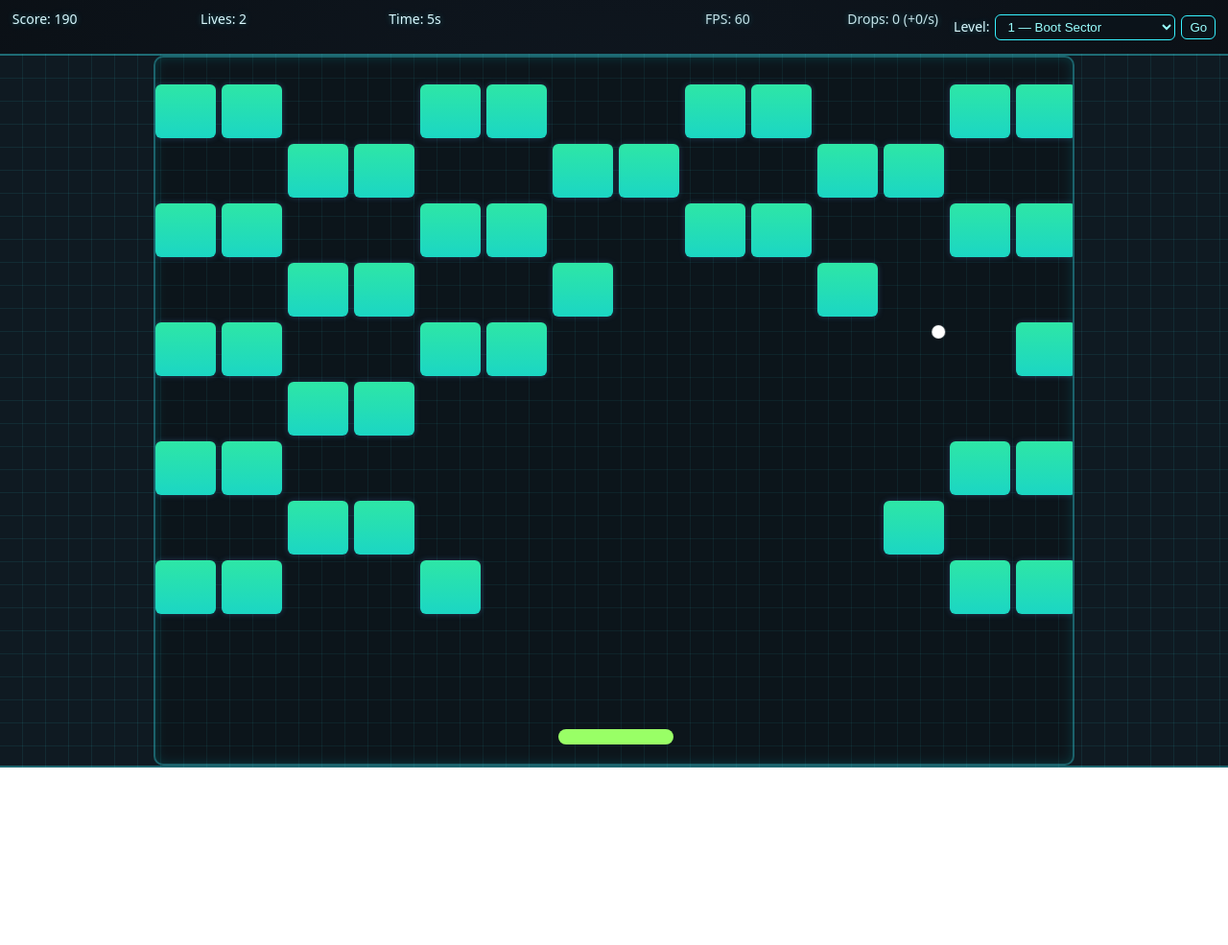
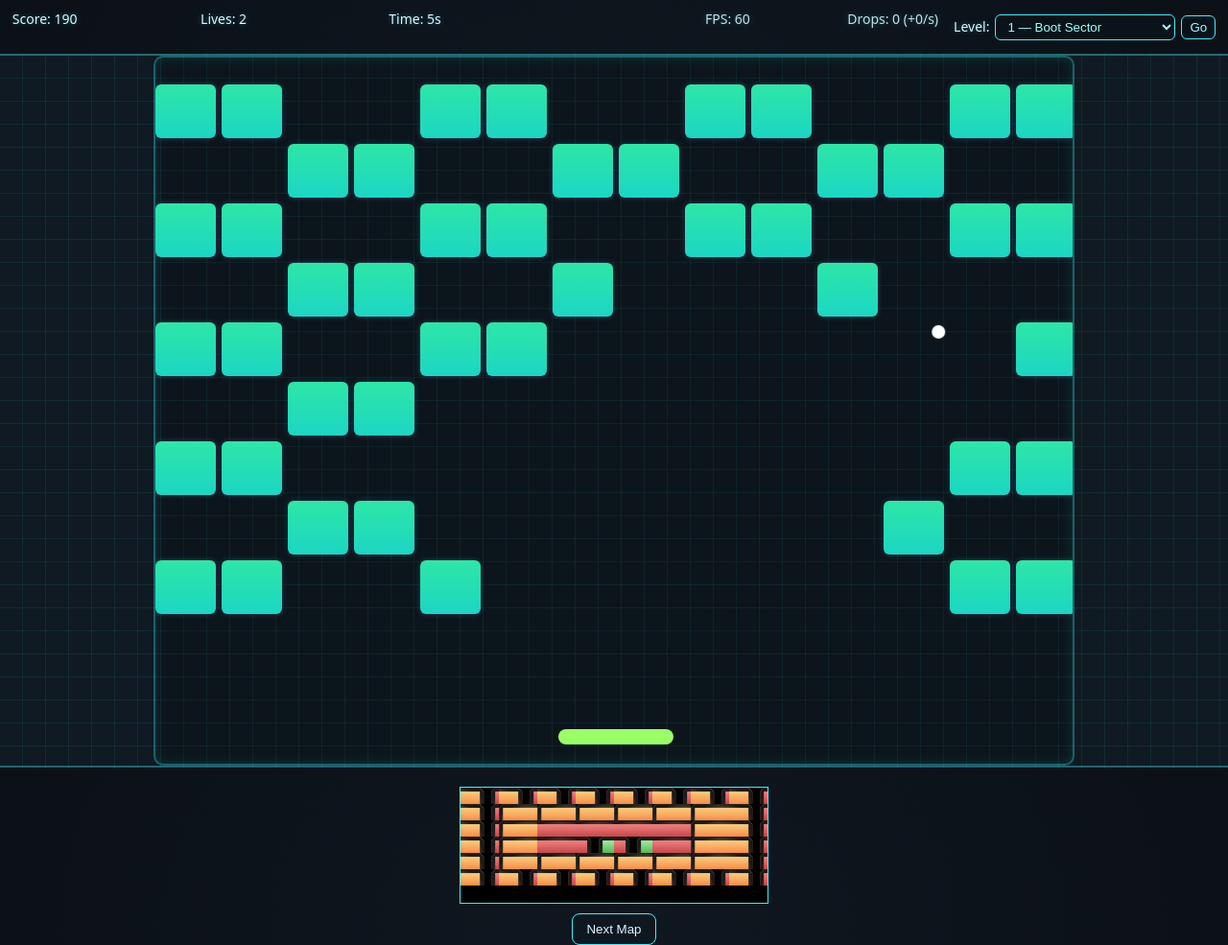
Before and after one commit to Pkalliagkas1989/brake-exepanos, a plain HTML site: page index.html in a window 1280 px wide. Shown: the whole page at 96% size. Before the commit the page ends 800 px from the top, so only its background shows below. Drawn offline with Linux system fonts and the light colour scheme.

Commit message:
Add tile map engine with sample maps

```diff
--- a/index.html
+++ b/index.html
@@ -109,9 +109,17 @@
     </div>
   </main>
 
+  <!-- Tile map demo -->
+  <section id="tile-map-demo">
+    <canvas id="tileMapCanvas" width="320" height="120"></canvas>
+    <button id="nextMap" class="btn">Next Map</button>
+  </section>
+
+
   <!-- Brick template (fast cloning) -->
   <template id="tpl-brick"><div class="brick"></div></template>
 
+  <script type="module" src="./js/tilemap/demo.js"></script>
   <!-- Entry point -->
   <script type="module" src="./js/main.js"></script>
 </body>
--- /dev/null
+++ b/js/tilemap/TileMap.js
@@ -0,0 +1,35 @@
+export class TileMap {
+  /**
+   * @param {object} opts
+   * @param {number} opts.columns Number of columns
+   * @param {number} opts.rows Number of rows
+   * @param {Array<number>} opts.tiles Tile index array
+   */
+  constructor({ columns, rows, tiles }) {
+    this.columns = columns;
+    this.rows = rows;
+    this.tiles = tiles;
+  }
+
+  /** Get tile index at a column and row. */
+  getTile(col, row) {
+    return this.tiles[row * this.columns + col];
+  }
+
+  /** Render map to a canvas context using a TileSet. */
+  render(ctx, tileset) {
+    for (let r = 0; r < this.rows; r++) {
+      for (let c = 0; c < this.columns; c++) {
+        const t = this.getTile(c, r);
+        if (t >= 0) {
+          tileset.draw(
+            ctx,
+            t,
+            c * tileset.tileWidth,
+            r * tileset.tileHeight,
+          );
+        }
+      }
+    }
+  }
+}
--- /dev/null
+++ b/js/tilemap/TileSet.js
@@ -0,0 +1,35 @@
+export class TileSet {
+  /**
+   * @param {string} src Path to the tileset image
+   * @param {number} tileWidth Width of a single tile in pixels
+   * @param {number} tileHeight Height of a single tile in pixels
+   */
+  constructor(src, tileWidth, tileHeight) {
+    this.image = new Image();
+    this.image.src = src;
+    this.tileWidth = tileWidth;
+    this.tileHeight = tileHeight;
+    this.columns = 0;
+    this.image.addEventListener('load', () => {
+      this.columns = Math.floor(this.image.width / this.tileWidth);
+    });
+  }
+
+  /** Draw a tile by index to the given canvas context. */
+  draw(ctx, tileIndex, dx, dy) {
+    if (this.columns === 0) return; // image not loaded yet
+    const sx = (tileIndex % this.columns) * this.tileWidth;
+    const sy = Math.floor(tileIndex / this.columns) * this.tileHeight;
+    ctx.drawImage(
+      this.image,
+      sx,
+      sy,
+      this.tileWidth,
+      this.tileHeight,
+      dx,
+      dy,
+      this.tileWidth,
+      this.tileHeight,
+    );
+  }
+}
--- /dev/null
+++ b/js/tilemap/demo.js
@@ -0,0 +1,26 @@
+import { TileSet } from './TileSet.js';
+import { TileMap } from './TileMap.js';
+import { maps } from './maps.js';
+
+const canvas = document.getElementById('tileMapCanvas');
+const ctx = canvas.getContext('2d');
+
+// Tileset: grouped image of all tiles
+const tileset = new TileSet('./assets/images/BasicArkanoidPack.png', 40, 17);
+let current = 0;
+
+function render() {
+  ctx.clearRect(0, 0, canvas.width, canvas.height);
+  const map = new TileMap(maps[current]);
+  map.render(ctx, tileset);
+}
+
+// Cycle through maps when the button is pressed
+const btn = document.getElementById('nextMap');
+btn.addEventListener('click', () => {
+  current = (current + 1) % maps.length;
+  render();
+});
+
+// Initial render after tileset loads
+tileset.image.addEventListener('load', render);
--- /dev/null
+++ b/js/tilemap/maps.js
@@ -0,0 +1,42 @@
+// Three sample tile maps for the demo. Each uses the same tileset indices.
+export const maps = [
+  {
+    name: 'Border',
+    columns: 8,
+    rows: 6,
+    tiles: [
+      1,1,1,1,1,1,1,1,
+      1,0,0,0,0,0,0,1,
+      1,0,2,2,2,2,0,1,
+      1,0,2,3,3,2,0,1,
+      1,0,0,0,0,0,0,1,
+      1,1,1,1,1,1,1,1,
+    ],
+  },
+  {
+    name: 'Diagonal',
+    columns: 8,
+    rows: 6,
+    tiles: [
+      0,0,0,0,0,0,0,0,
+      0,1,0,0,0,0,0,0,
+      0,0,1,0,0,0,0,0,
+      0,0,0,1,0,0,0,0,
+      0,0,0,0,1,0,0,0,
+      0,0,0,0,0,1,0,0,
+    ],
+  },
+  {
+    name: 'Checker',
+    columns: 8,
+    rows: 6,
+    tiles: [
+      0,1,0,1,0,1,0,1,
+      1,0,1,0,1,0,1,0,
+      0,1,0,1,0,1,0,1,
+      1,0,1,0,1,0,1,0,
+      0,1,0,1,0,1,0,1,
+      1,0,1,0,1,0,1,0,
+    ],
+  },
+];
--- a/style.css
+++ b/style.css
@@ -177,3 +177,15 @@ body {
 .theme-crt .board { filter: contrast(1.03) saturate(0.9); }
 .theme-firewall .game { background-color: #1a0d0d; }
 .theme-glitch .board { filter: blur(0.3px); }
+
+#tile-map-demo {
+  text-align: center;
+  margin: 20px auto;
+}
+
+#tile-map-demo canvas {
+  display: block;
+  margin: 0 auto 10px;
+  border: 1px solid #37f2ff;
+  background: #000;
+}
```
Also changed, not shown: js/tilemap/test.mjs (added, +14 -0 lines).
